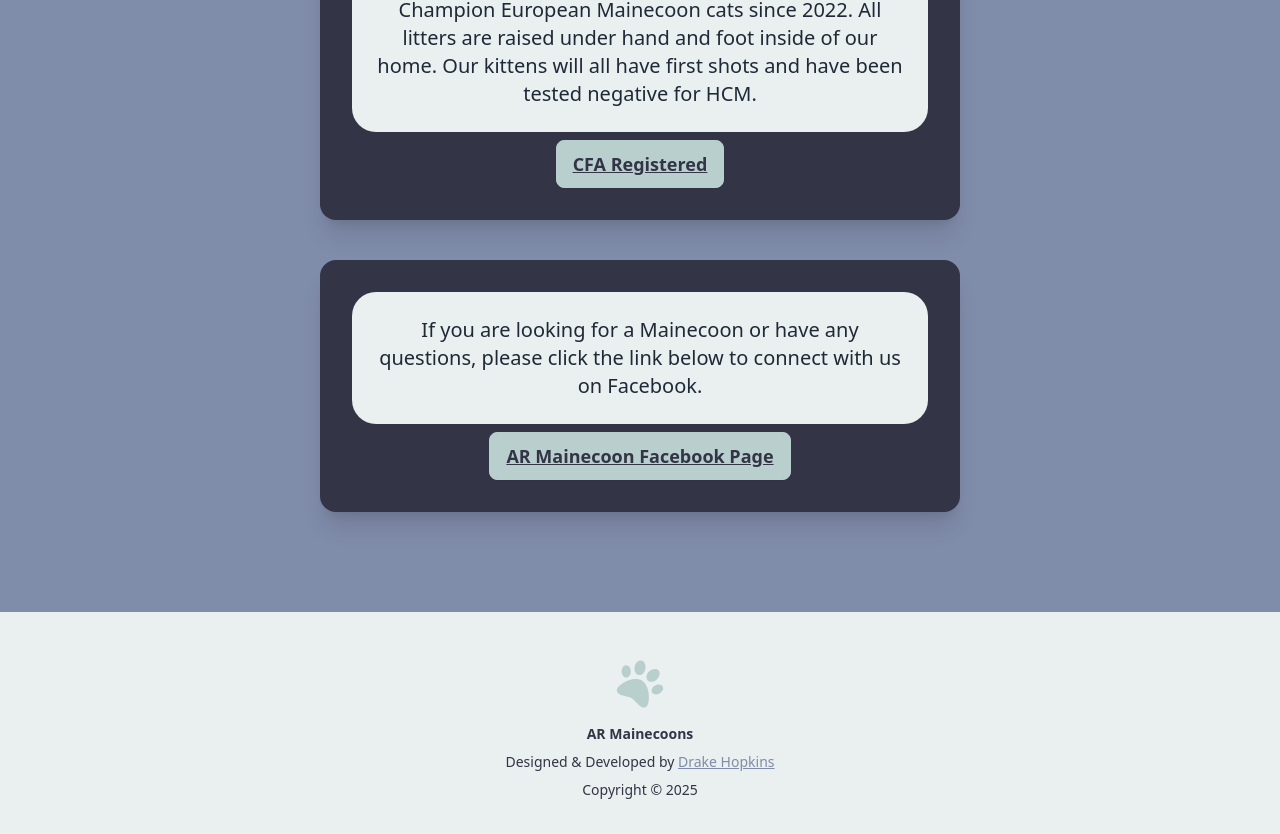
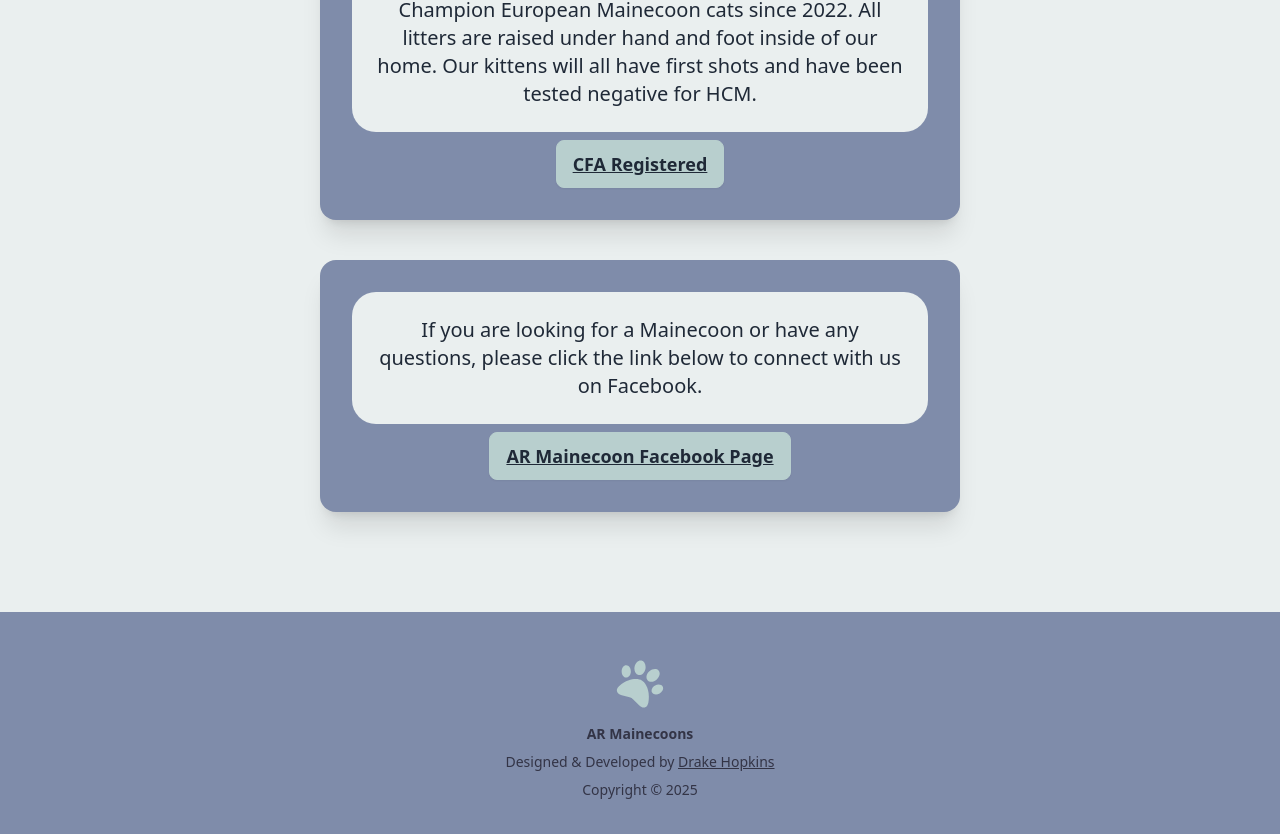
Before and after one commit to Drake-Hopkins/ar-mainecoons, an Astro site: page / in a window 1280 px wide. Shown: the part 1788-2622 px from the top of the page. Built offline with nearby package versions, Linux system fonts and the light colour scheme; Astro itself is replaced by a stand-in of ours.

Commit message:
color correction

```diff
--- a/src/components/Footer.astro
+++ b/src/components/Footer.astro
@@ -1,11 +1,11 @@
-<footer class="footer footer-center bg-neutral text-primary p-10">
+<footer class="footer footer-center bg-secondary text-primary p-10">
   <aside>
     <img src="/paw-solid-green.svg" alt="AR Mainecoons" class="h-16 w-auto py-2" />
     <p class="font-bold">
       AR Mainecoons
     </p>
     <p>
-      Designed & Developed by <a href="https://links.drakeafk.io/" class="link link-secondary" target="_blank">Drake Hopkins</a>
+      Designed & Developed by <a href="https://links.drakeafk.io/" class="link link-primary" target="_blank">Drake Hopkins</a>
     </p>
     </p>
     <p>Copyright © {new Date().getFullYear()}</p>
--- a/src/components/Gallery.astro
+++ b/src/components/Gallery.astro
@@ -22,7 +22,7 @@ const urls = images.map((i) => i.src.src);
 const alts = images.map((i) => i.alt);
 ---
 
-<div id="gallery" class="min-h-screen bg-neutral self-center items-center content-center snap-center text-center place-self-center place-items-center justify-items-center center align-middle mx-auto">
+<div id="gallery" class="min-h-screen bg-secondary self-center items-center content-center snap-center text-center place-self-center place-items-center justify-items-center center align-middle mx-auto">
 
 
 <section
--- a/src/components/Hero.astro
+++ b/src/components/Hero.astro
@@ -1,11 +1,11 @@
-<div class="hero bg-secondary min-h-screen">
+<div class="hero bg-neutral min-h-screen">
   <div class="hero-content text-center">
     <div class="max-w-md">
       <img src="/paw-solid-green.svg" alt="paw" class="mx-auto w-16 h-auto py-2 drop-shadow-2xl">
-      <h2 class="text-3xl font-bold py-2 text-primary">Welcome to <br><span class="text-4xl text-neutral">AR Mainecoons</span></h2>
+      <h2 class="text-3xl font-bold py-2 text-secondary">Welcome to <br><span class="text-4xl text-primary">AR Mainecoons</span></h2>
       <hr class="border border-slate-500 my-5">
       <h3 class="text-xl py-2 text-primary">Premier Breeder of Stunning Mainecoons</h3>
-      <h5 class="text-md py-2 text-base-200 italic font-semibold">CFA Registered Since 2022</h5>
+      <h5 class="text-md py-2 text-secondary italic font-semibold">CFA Registered Since 2022</h5>
       <div>
         <hr class="border border-slate-500 my-5">
         <a href="https://find-a-breeder.cfa.org/listing/armainecoons/" target="_blank"><button class="btn no-animation btn-primary text-neutral my-2 pointer-events-none">CFA Registered</button></a>
--- a/src/components/MissionStatement.astro
+++ b/src/components/MissionStatement.astro
@@ -1,15 +1,15 @@
 
-<div id="mission-statement" class="min-h-screen bg-secondary self-center items-center content-center snap-center text-center place-self-center place-items-center justify-items-center center align-middle mx-auto">
+<div id="mission-statement" class="min-h-screen bg-neutral self-center items-center content-center snap-center text-center place-self-center place-items-center justify-items-center center align-middle mx-auto">
 
 
-    <div class="card lg:card-side bg-primary shadow-xl w-5/6 lg:w-1/2 mx-auto my-10">
+    <div class="card lg:card-side bg-secondary shadow-xl w-5/6 lg:w-1/2 mx-auto my-10">
       <div class="card-body">
         <p class="text-center content-center text-base-content bg-neutral border-secondary p-6 rounded-3xl text-xl">
           We are a cattery in Texarkana, AR.  We've been breeding Champion European Mainecoon cats since 2022.  All litters are raised under hand and foot inside of our home.  Our kittens will all have first shots and have been tested negative for HCM.
         </p>
       <div class="card-actions justify-center">
         <a href="https://find-a-breeder.cfa.org/listing/armainecoons/" target="_blank">
-          <button class="btn btn-accent text-primary text-md lg:text-lg font-bold link">
+          <button class="btn btn-accent text-base-content text-md lg:text-lg font-bold link">
             CFA Registered
           </button>
         </a>
@@ -17,14 +17,14 @@
       </div>
     </div>
 
-  <div class="card lg:card-side bg-primary shadow-xl w-5/6 lg:w-1/2 mx-auto my-10">
+  <div class="card lg:card-side bg-secondary shadow-xl w-5/6 lg:w-1/2 mx-auto my-10">
     <div class="card-body">
       <p class="text-center content-center text-base-content bg-neutral border-secondary p-6 rounded-3xl text-xl">
         If you are looking for a Mainecoon or have any questions, please click the link below to connect with us on Facebook.
       </p>
       <div class="card-actions justify-center">
         <a href="https://www.facebook.com/profile.php?id=61559972097437" target="_blank">
-          <button class="btn btn-accent text-primary text-md lg:text-lg font-bold link">
+          <button class="btn btn-accent text-base-content text-md lg:text-lg font-bold link">
             AR Mainecoon Facebook Page
           </button>
         </a>
```
